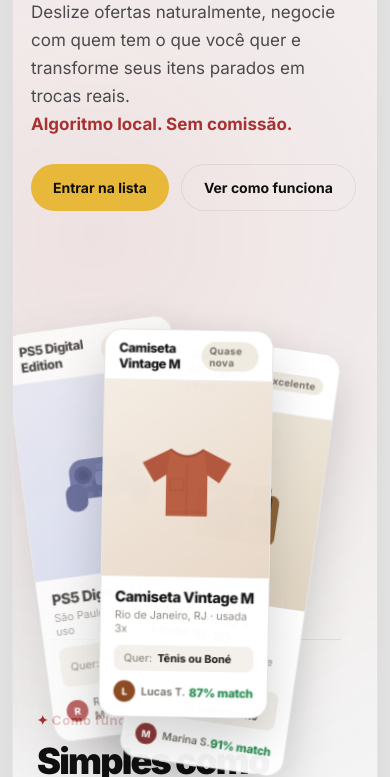
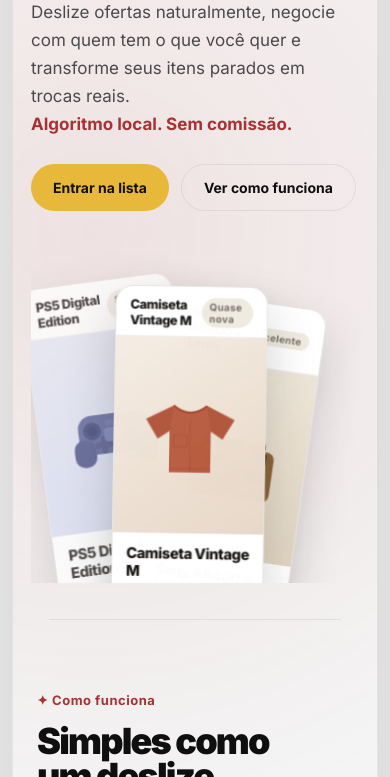
Before and after one commit to racostadf/dotrade-landing, a plain HTML site: page index.html in a window 390 px wide. Shown: the part 323-1100 px from the top of the page. Drawn offline with Linux system fonts and the light colour scheme.

Commit message:
Fix card overflow mobile: tighter stack/offsets, overflow hidden restored

```diff
--- a/index.html
+++ b/index.html
@@ -555,7 +555,7 @@
     @media (max-width: 980px) {
       .nav { display: none; }
       .hero { grid-template-columns: 1fr; padding: 8px 24px 48px; }
-      .hero-visual { min-height: 360px; overflow: visible; }
+      .hero-visual { min-height: 340px; overflow: hidden; }
       .card-stack { width: 320px; height: 320px; }
       .floating-card { width: 210px; }
       .slot-front { left: 0; } .slot-middle { left: 60px; } .slot-back { left: 118px; }
@@ -572,10 +572,11 @@
       .page { padding: 8px 12px; }
       .header { padding: 18px 18px 10px; }
       .hero { padding: 8px 18px 36px; }
-      .card-stack { width: 272px; height: 272px; transform: none; }
-      .floating-card { width: 172px; }
-      .slot-middle { left: 46px; }
-      .slot-back   { left: 90px; }
+      .card-stack { width: 248px; height: 340px; transform: none; }
+      .floating-card { width: 155px; }
+      .slot-front  { left: 8px; }
+      .slot-middle { left: 44px; }
+      .slot-back   { left: 78px; }
       .features-grid-6 { grid-template-columns: 1fr; }
       .algo-wrap { padding-inline: 18px; }
       .match-list { width: 100%; max-width: 100%; }
```
